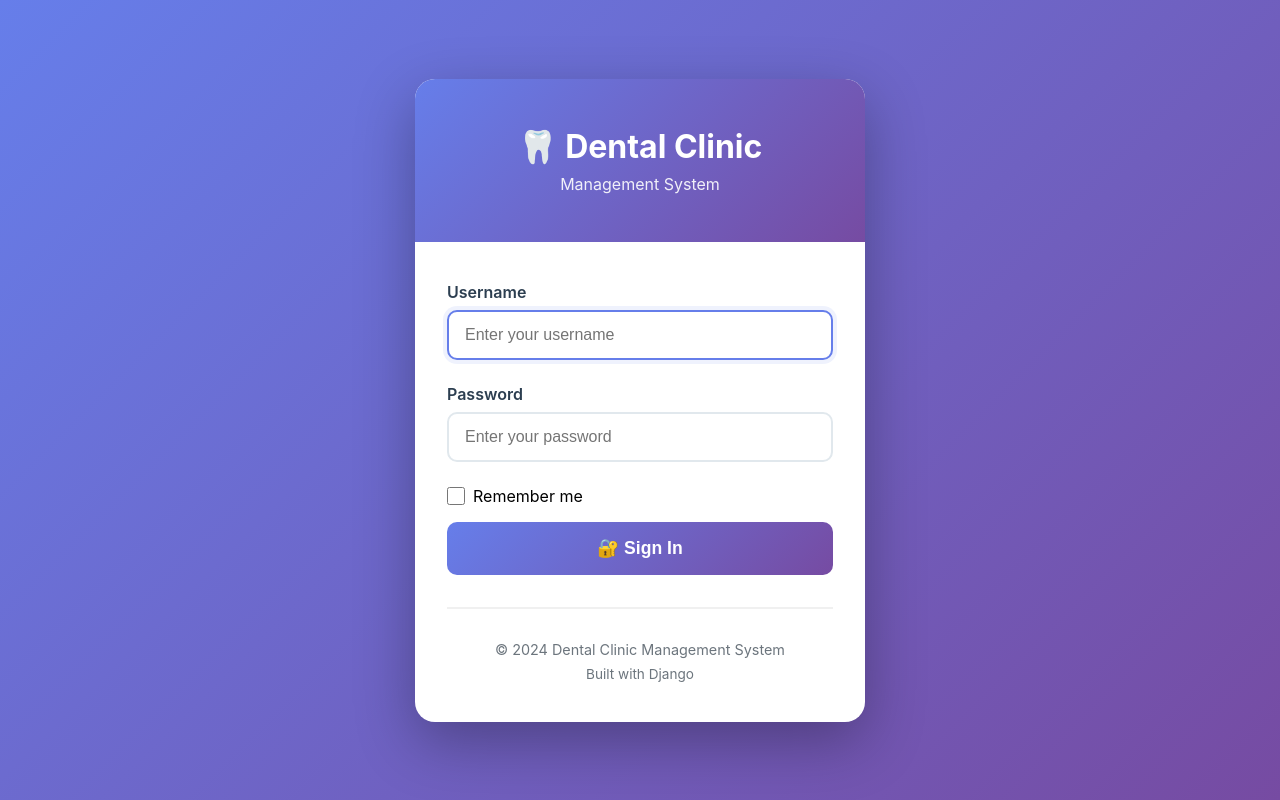
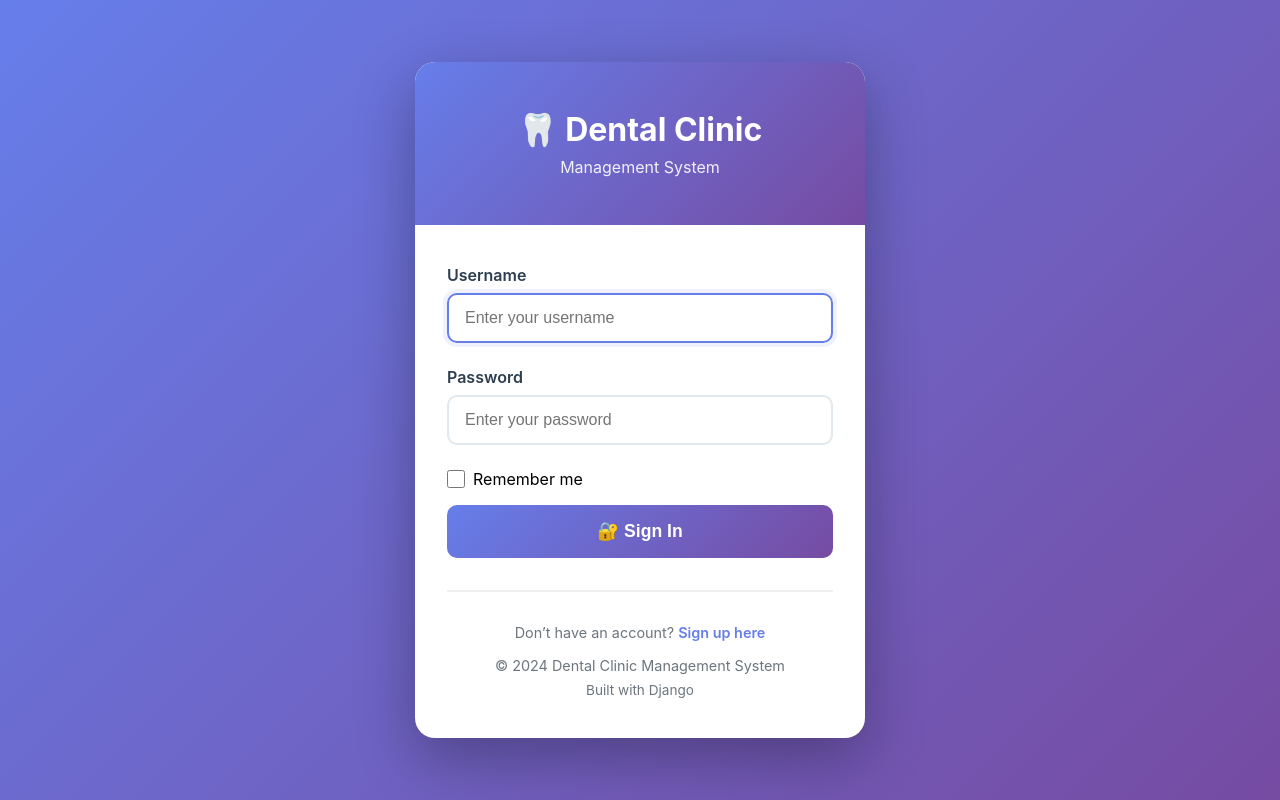
Before and after one commit to Rikiza89/Dental_clinic_web_app, a Django app: page /accounts/login/ in a window 1280 px wide. Run offline with Django 5.2, Linux system fonts and the light colour scheme.

Commit message:
Update login.html

```diff
--- a/dental/templates/registration/login.html
+++ b/dental/templates/registration/login.html
@@ -217,7 +217,14 @@
             </form>
 
             <div class="login-footer">
-                <p>© 2024 Dental Clinic Management System</p>
+                <p>
+                    Don’t have an account?
+                    <a href="{% url 'signup' %}" style="color: #667eea; font-weight: 600; text-decoration: none;">
+                        Sign up here
+                    </a>
+                </p>
+
+                <p style="margin-top: 1rem;">© 2024 Dental Clinic Management System</p>
                 <p style="margin-top: 0.5rem; font-size: 0.85rem;">
                     Built with Django
                 </p>
@@ -225,4 +232,5 @@
         </div>
     </div>
 </body>
+
 </html>
```
